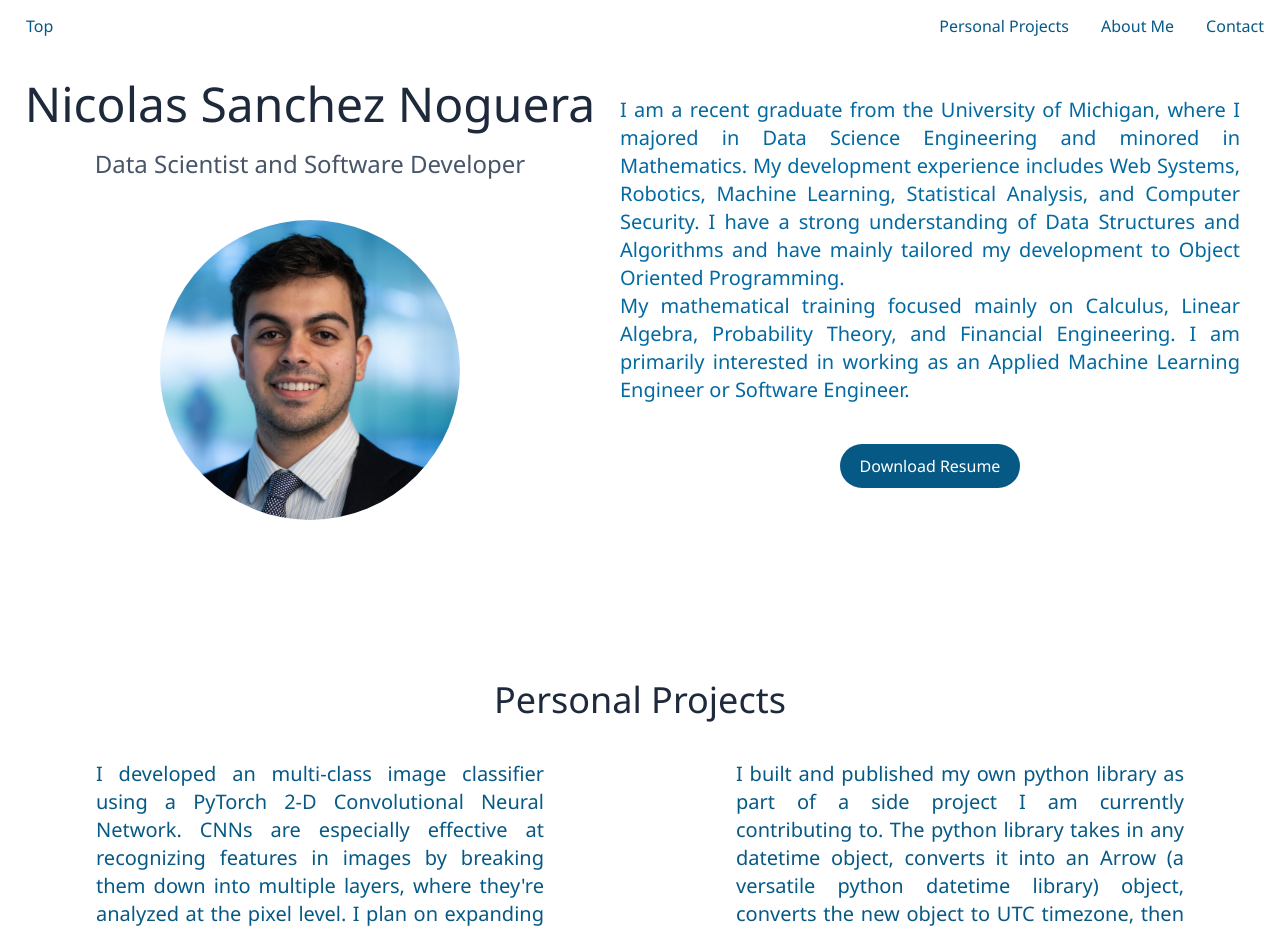
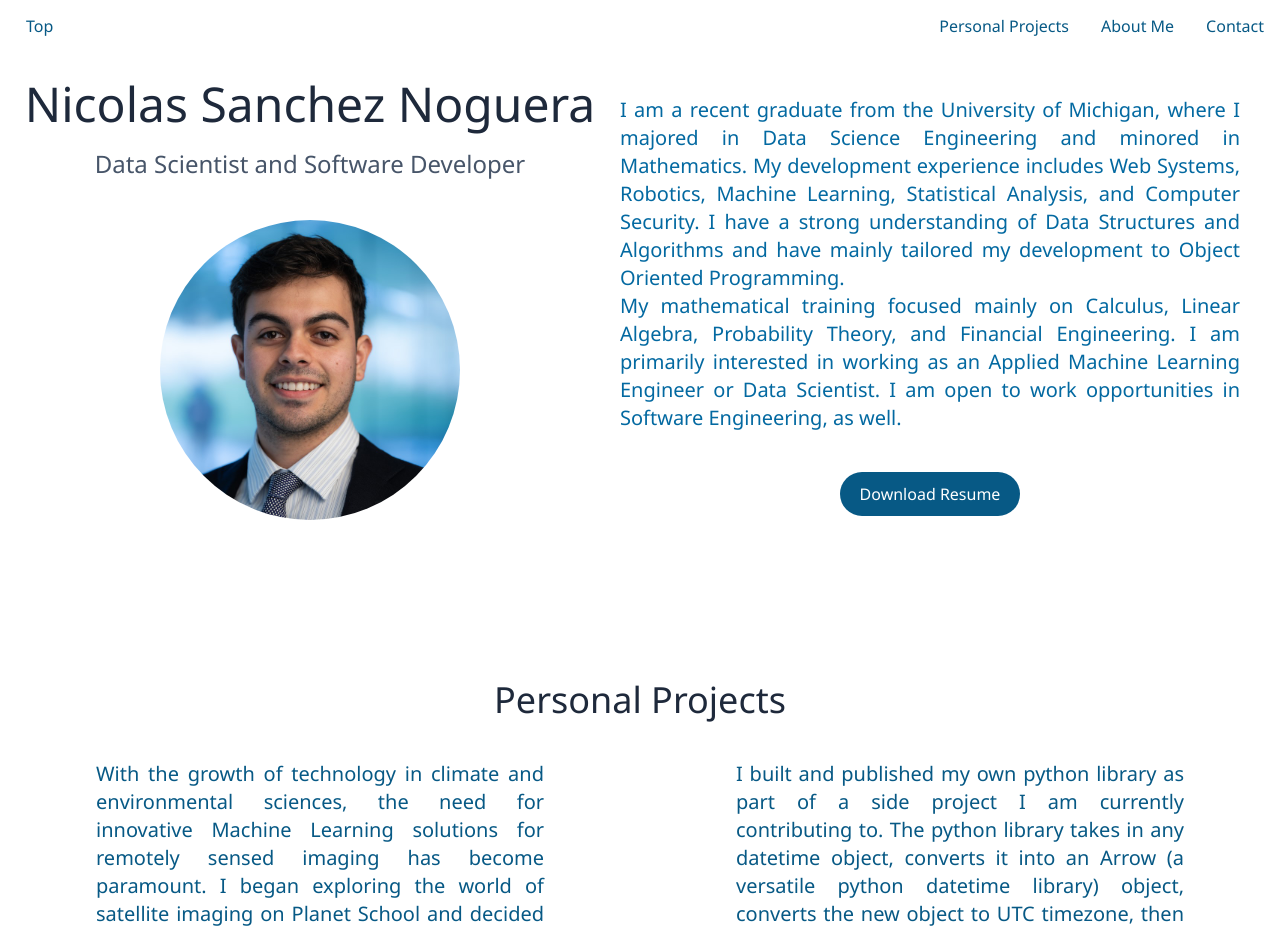
Before and after one commit to nicosanc/Portfolio-Site, a Next.js app: page / in a window 1280 px wide. Shown: the top 931 px of the page. Built offline with nearby package versions, Linux system fonts and the light colour scheme.

Commit message:
feat: updated personal project, about me, personal info, and resume

```diff
--- a/app/aboutMe.jsx
+++ b/app/aboutMe.jsx
@@ -19,7 +19,8 @@ const AboutMe = () => {
                     <p className= 'text-justify text-sky-800 text-xl font-segoe'>
                     This translated into my professional life, which is why I have committed myself to deeply learn the topics relevant to the career I want to pursue. Cal Newton, an author and Computer Science professor at
                         Georgetown University, has a great Google Talk called &quot;So Good They Can&apos;t Ignore You&quot; that emphasizes this idea of committing yourself to crafting and mastering a unique and valuable skill. In my case, the two unique and valuable skills I am actively sharpening are my mathematics (specifically calculus,
-                        linear algebra, and probability & statistics) and my software development skills. My professional goal is to be so knowledgable on these topics and to build such a substantial repetoir of experience, that I can create a career for myself that I can truly feel passionate about.
+                        linear algebra, and probability & statistics) and my development skills. I am passionate about learning about Artificial Intelligence and Machine Learning not only because of the boundless opportunities available for innovation,
+                        but also because I've noticed many overlaps with my own personal journey of learning about myself. My professional goal is to be so knowledgable on these topics and to build such a substantial repetoir of experience, that I can create a career for myself that I can truly feel passionate about.
                     </p>
                 </li>
             </ul>
--- a/app/personalInfo.jsx
+++ b/app/personalInfo.jsx
@@ -27,9 +27,11 @@ const PersonalInfo = () => {
                 <p className='text-sky-700 text-xl mb-10 font-segoe'>
 
                 My mathematical training focused mainly on Calculus, Linear Algebra,
-                            Probability Theory, and Financial Engineering. I am primarily interested in working as an Applied Machine Learning Engineer or Software Engineer.
+                            Probability Theory, and Financial Engineering. I am primarily interested in working as an Applied Machine Learning Engineer or Data Scientist. I am open to work opportunities
+                            in Software Engineering, as well.
+
                 </p>
-                <ResumeDownload label={'Download Resume'} file={"/NicolasSanchezNoguera_CV.pdf"}  className='items-center'/>
+                <ResumeDownload label={'Download Resume'} file={"/NicolasSanchezNoguera_ML.pdf"}  className='items-center'/>
             </li >
 
         </ul>
--- a/app/personalProj.jsx
+++ b/app/personalProj.jsx
@@ -8,10 +8,14 @@ const PersonalProject = () => {
             <ul className="flex justify-between">
                 <li className="flex flex-col w-1/2 px-24">
                 <p className='text-sky-800 text-xl font-segoe text-justify '>
-                    I developed an multi-class image classifier using a PyTorch 2-D Convolutional Neural Network. CNNs are especially effective at recognizing features in images by breaking them down
-                    into multiple layers, where they&apos;re analyzed at the pixel level. I plan on expanding this project by training it with new datasets containing similar classes to improve the model&apos;s generalization, and
-                    eventually developing an API where my model&apos;s parameters can be fetched to recreate it.
-                    </p>
+                    With the growth of technology in climate and environmental sciences, the need for innovative Machine Learning solutions for remotely sensed imaging has become paramount. I began exploring the world of
+                    satellite imaging on <a href="https://developers.planet.com/planetschool/">Planet School</a> and decided to fuse my experience with Convolutional Neural Networks for image classification with this
+                    field. I designed a shallow CNN using PyTorch to explore classification for Land Use and Land Cover using the EuroSAT dataset, which was monumental when it released. The dataset was the first of its kind,
+                    offering 27000 images in both RGB and Multi-Band Tiff format. This offers enough training and evaluation material to effectively train a model to generalize on this type of environmental imaging. This project took a few weeks
+                    to ensure an in depth exploration on not only working with this data format, but also working with more advanced techniques in computer vision. I decided to write a comprehensive report to document my journey learning about
+                    Land Use and Land Cover Classification and to showcase my understanding of relevant machine learning (specifically Computer Vision) techniques and python tools. The codebase, Google Colab Notebook, and report can be found
+                    on my Github link below.
+                </p>
 
                 </li>
                 <li className="flex flex-col w-1/2 px-24">
@@ -24,7 +28,7 @@ const PersonalProject = () => {
             </ul>
             <ul className="flex justify-between">
                 <li className="flex flex-col w-1/2 p-8 items-center">
-                    <SocialButton label={'Github PyTorch Repository'} to={'https://github.com/nicosanc/PyTorch-Img-Classifier.git'} className='about-project-button' />
+                    <SocialButton label={'EuroSAT Exploration and Classification Repository'} to={'https://github.com/nicosanc/PyTorch-Img-Classifier.git'} className='about-project-button' />
                 </li>
                 <li className="flex flex-col w-1/2 p-8 items-center">
                     <SocialButton label={'Github Simple_Notifs Repository'} to={'https://github.com/nicosanc/simple_notifs.git'} className='about-project-button'  />
```
Also changed, not shown: 2 other files (tests, documents, lock files or other folders).
